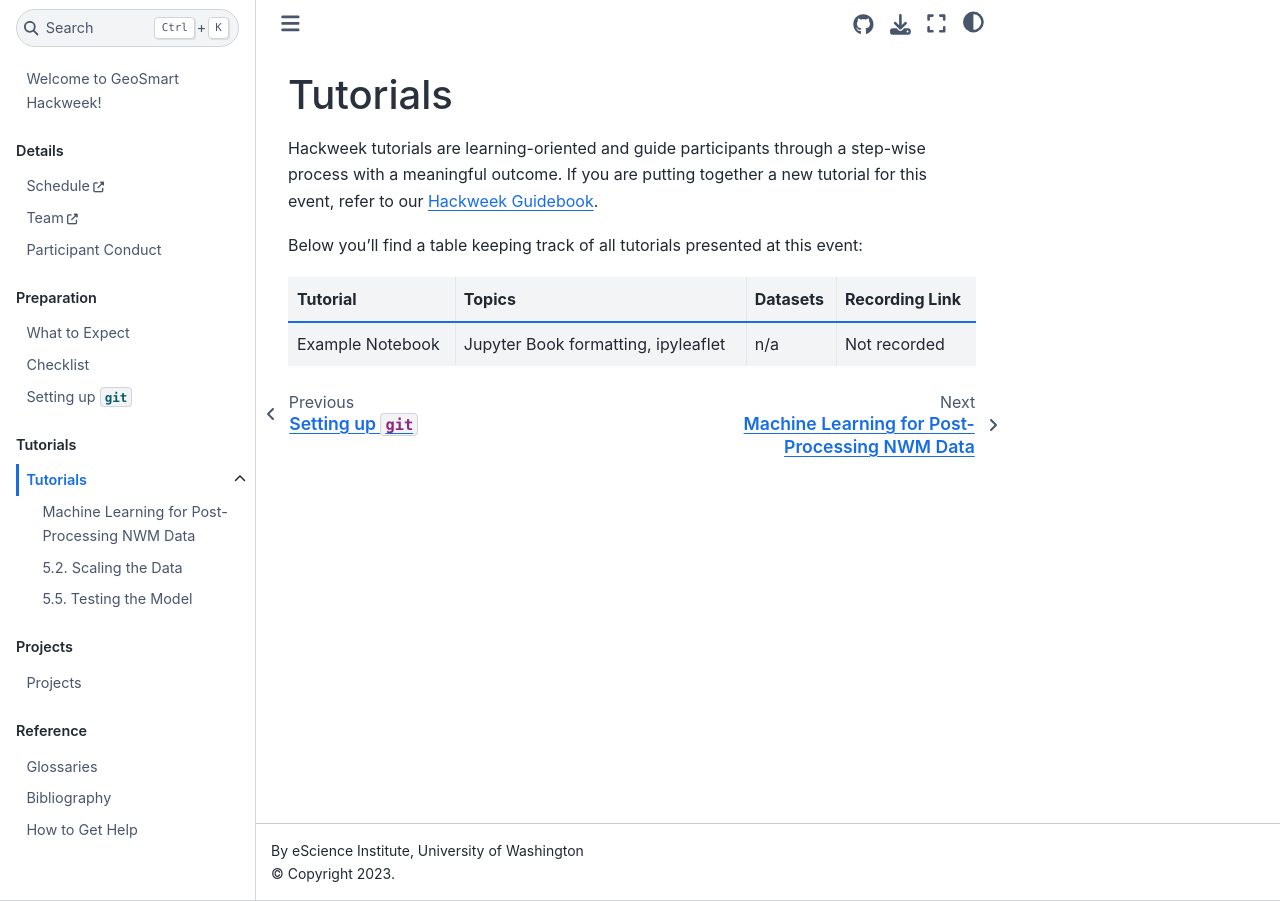
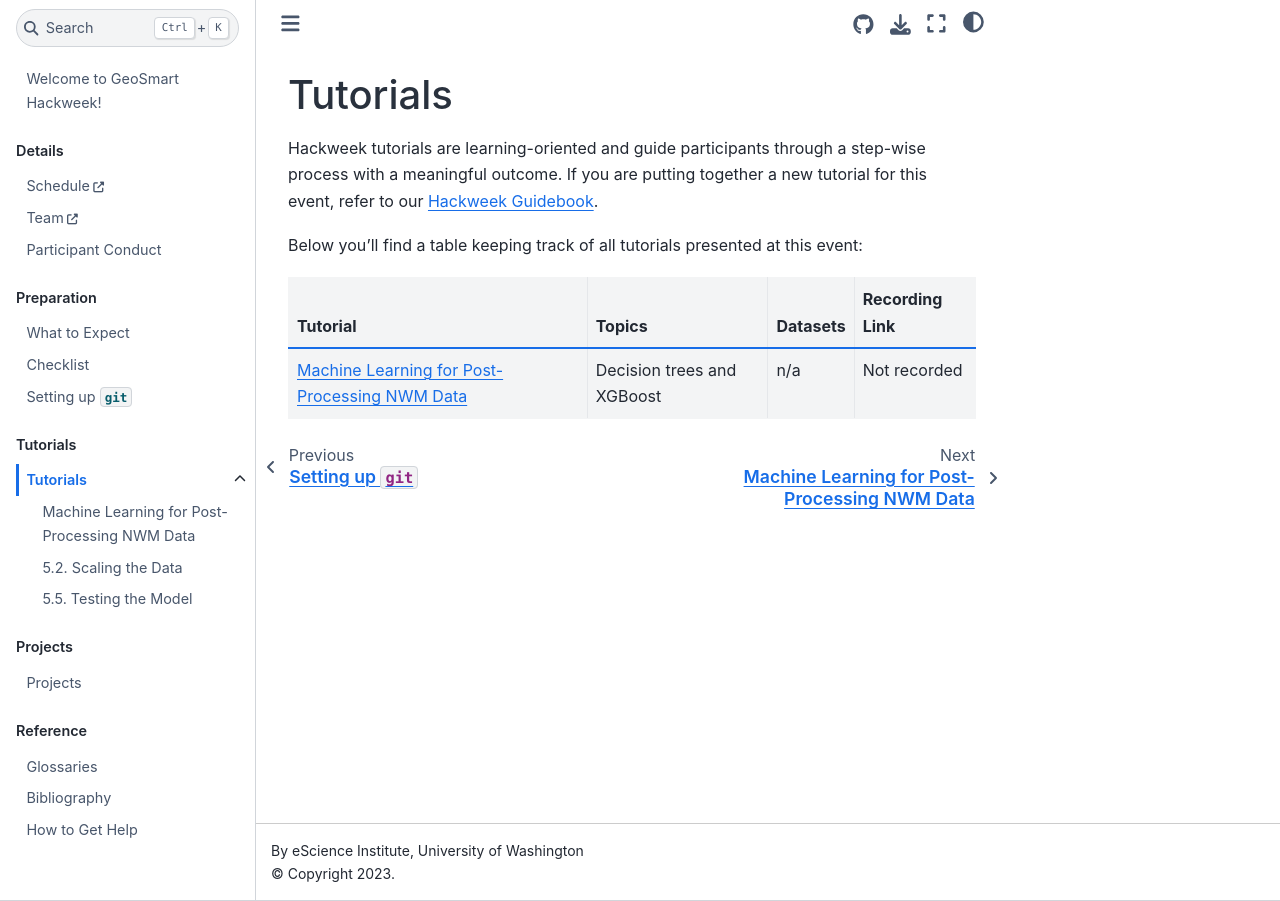
Before and after one commit to geo-smart/website-2024, a Jupyter Book: the page built from book/tutorials/index.md, in a window 1280 px wide. Built offline with Jupyter Book 1.0.4 settings and Sphinx 7.4.7 and the Sphinx Book theme 1.1.4, drawn with Linux system fonts in a browser that asks for light colours.

Commit message:
Update index.md

```diff
--- a/book/tutorials/index.md
+++ b/book/tutorials/index.md
@@ -6,4 +6,4 @@ Below you'll find a table keeping track of all tutorials presented at this event
 
 | Tutorial | Topics | Datasets |  Recording Link |
 | -  | - | - |  - |
-| [Example Notebook](./example/tutorial-notebook.ipynb) | Jupyter Book formatting, ipyleaflet | n/a |  Not recorded |
+| [Machine Learning for Post-Processing NWM Data](./decision_trees/01.script/01.tutorial_post_processing_xgboost_tuning.ipynb) | Decision trees and XGBoost | n/a |  Not recorded |
```
